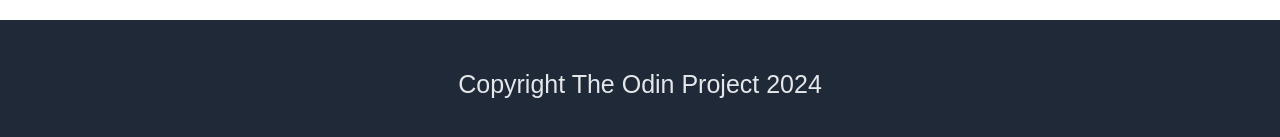
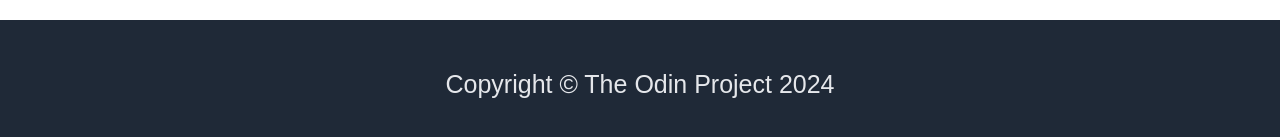
Before and after one commit to HabteMel/a_landing_page-, a plain HTML site: page index.html in a window 1280 px wide. Shown: the part 1353-1490 px from the top of the page. Drawn offline with Linux system fonts and the light colour scheme.

Commit message:
Finished everything!

```diff
--- a/index.html
+++ b/index.html
@@ -78,7 +78,7 @@
         </div>
     </section>
     <section class="footer_section">
-        <p>Copyright The Odin Project 2024</p>
+        <p>Copyright <span>&#169;</span> The Odin Project 2024</p>
     </section>
 </body>
 </html>
```
